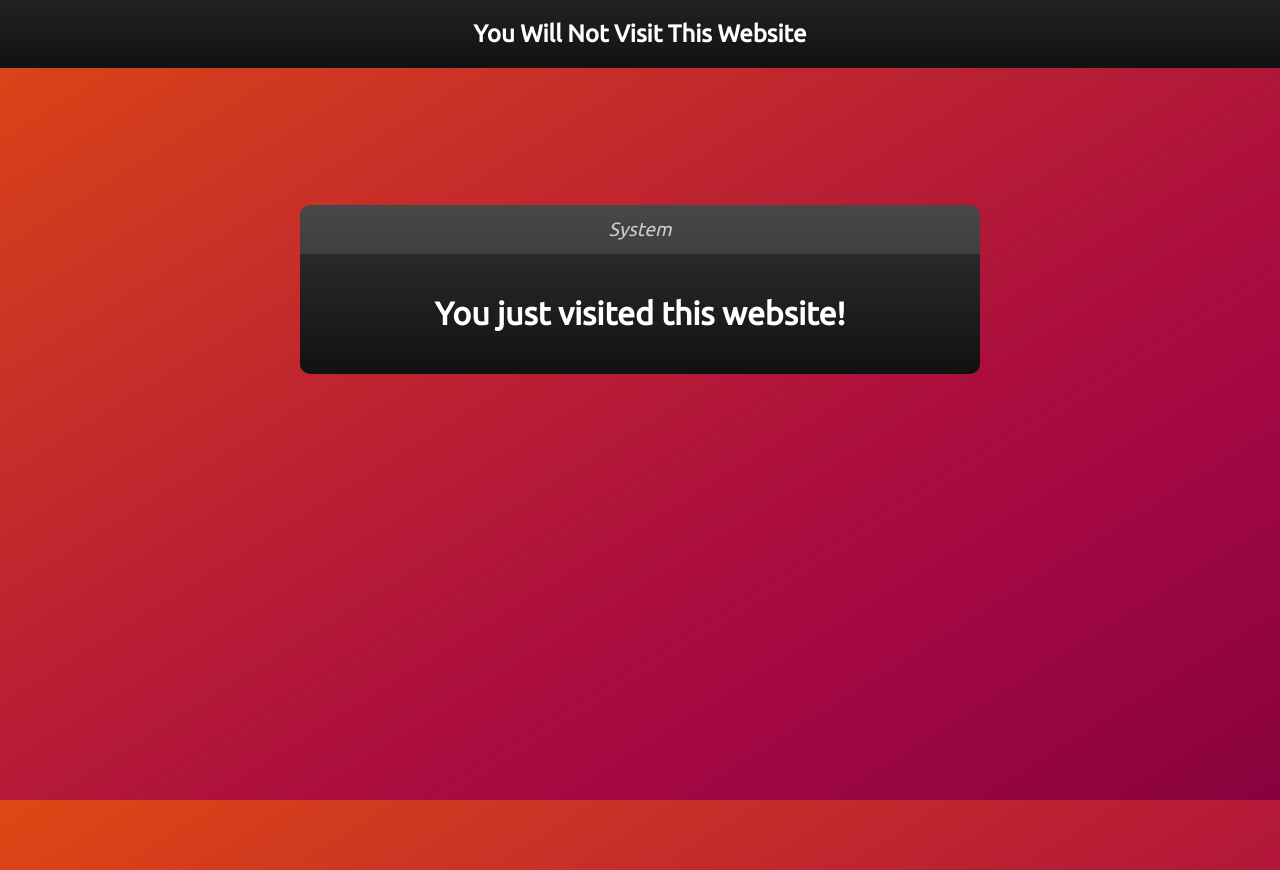
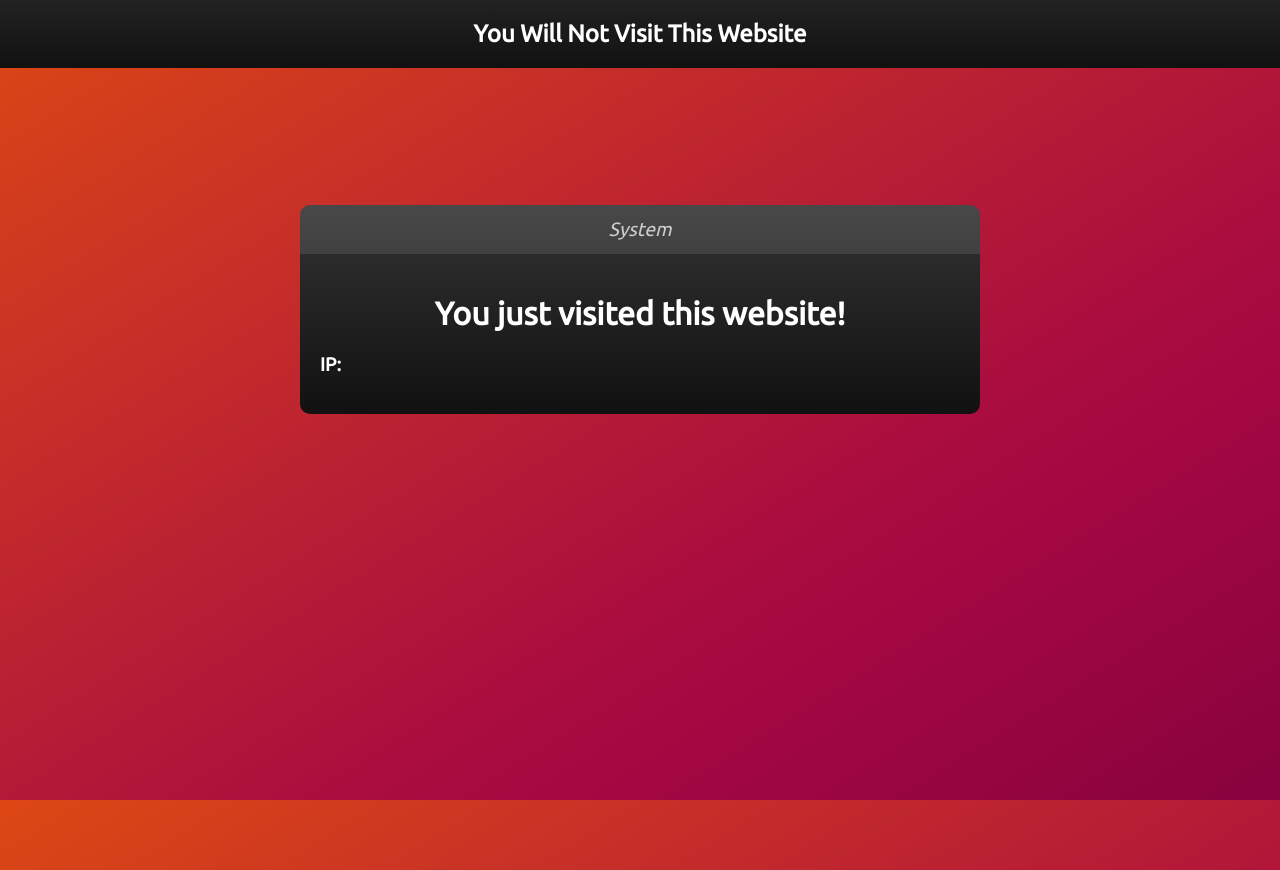
Before and after one commit to LutraVibes/YouWillNotVisitThisRepo, a plain HTML site: page index.html in a window 1280 px wide. Drawn offline with nearby package versions, Linux system fonts and the light colour scheme; no server answers.

Commit message:
Update index.html

```diff
--- a/index.html
+++ b/index.html
@@ -89,7 +89,7 @@
       <p class="system-text">System</p>
     </div>
     <h1>You just visited this website!</h1>
-    <p id="ip"></p>
+    <h3>IP: <span id="ip"></span></h3>
     <script src="https://ajax.googleapis.com/ajax/libs/jquery/3.2.1/jquery.min.js"></script>
     <script>
       $(document).ready(()=>{
```
